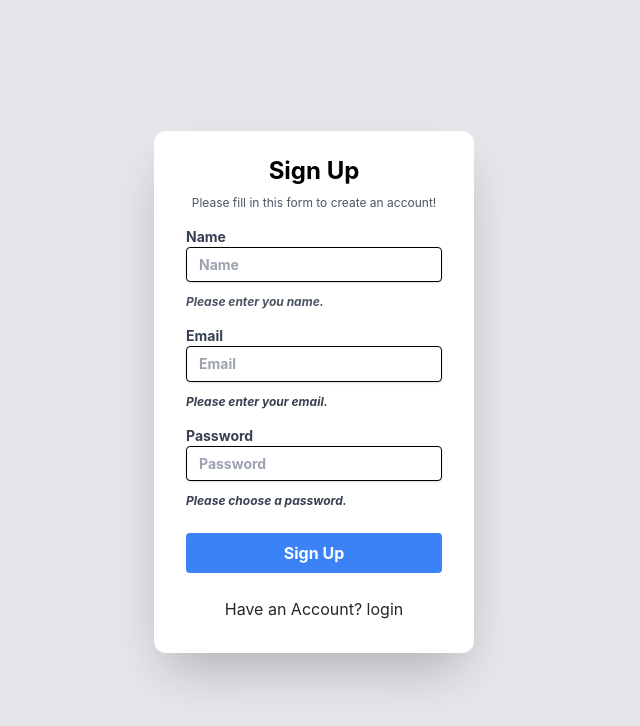
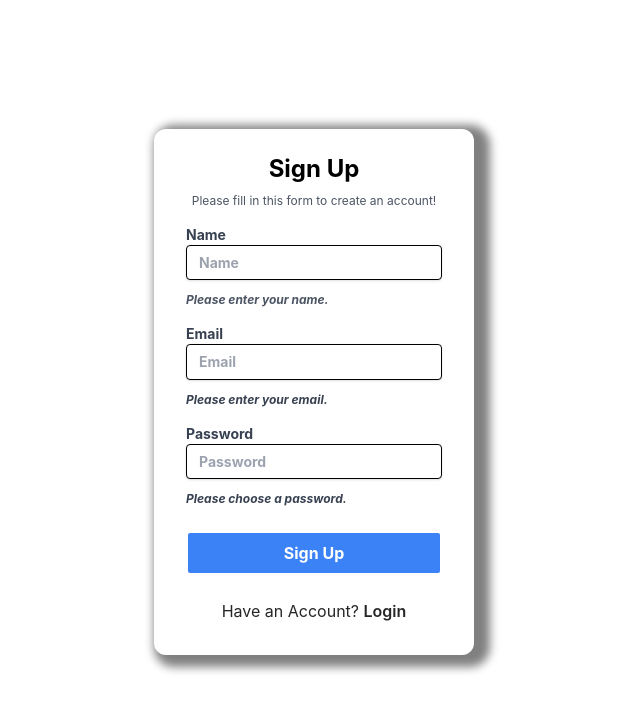
Before and after one commit to lincoln1883/Repairman, a React (Create React App) app: page /register in a window 1280 px wide. Shown: the top 726 px of the page, without its empty margins (326-966 px from the left). Built offline with nearby package versions, Linux system fonts and the light colour scheme; no server answers.

Commit message:
Update register components

```diff
--- a/src/components/auth/Register.jsx
+++ b/src/components/auth/Register.jsx
@@ -2,6 +2,7 @@ import React, { useEffect, useState } from 'react';
 import { Link, useNavigate } from 'react-router-dom';
 import { useDispatch, useSelector } from 'react-redux';
 import { registerUser } from '../../redux/reducers/auth/registerSlice';
+import '../../styles/login.css';
 
 const Register = () => {
   const [name, setName] = useState('');
@@ -11,8 +12,8 @@ const Register = () => {
   const navigate = useNavigate();
   const dispatch = useDispatch();
   const registerStatus = useSelector((state) => state.register.status);
-  const registerError = useSelector((state) => state.login.error);
-  const registerLoading = useSelector((state) => state.login.status === 'loading');
+  const registerError = useSelector((state) => state.register.error);
+  const registerLoading = useSelector((state) => state.register.status === 'loading');
 
   const handleRegister = (e) => {
     e.preventDefault();
@@ -37,17 +38,21 @@ const Register = () => {
   }, [registerStatus, navigate]);
 
   return (
-    <div className="flex flex-col justify-center bg-gray-200 items-center mx-auto h-screen">
+    <div className="flex flex-col justify-center bg-white items-center mx-auto h-screen">
       <div className="w-full max-w-xs">
         <form
-          className="bg-white shadow-2xl w-full rounded-xl px-8 pt-6 pb-8 mb-4"
+          className="bg-white shadow-2xl w-full rounded-xl px-8 pt-6 pb-8 mb-4 boxdecor"
           onSubmit={handleRegister}
         >
-          {registerError && <p className="text-red-500 text-xs italic mb-2">{registerError}</p>}
-          {registerLoading && <p className="text-green-500 text-xs italic mb-2">Loading...</p>}
+
           <div className="mb-4">
             <h1 className="text-center text-2xl font-bold mb-2">Sign Up</h1>
-            <p className="text-center text-gray-600 text-xs">Please fill in this form to create an account!</p>
+            <p className="text-center text-gray-600 text-xs">
+              Please fill in this form to create an account!
+            </p>
+            <p className="text-center text-red-500 font-bold mt-4">
+              {registerStatus === 'failed' && registerError.status.message}
+            </p>
           </div>
           <div className="mb-4">
             <label className="block text-gray-700 text-sm font-bold mb-2" htmlFor="username">
@@ -61,7 +66,7 @@ const Register = () => {
                 value={name}
                 onChange={(e) => setName(e.target.value)}
               />
-              <p className="text-gray-600 text-xs italic">Please enter you name.</p>
+              <p className="text-gray-600 text-xs italic">Please enter your name.</p>
             </label>
           </div>
           <div className="mb-4">
@@ -96,8 +101,14 @@ const Register = () => {
             </label>
           </div>
           <div className="flex items-center justify-between">
-            <button className="bg-blue-500 hover:bg-blue-700 text-white font-bold py-2 px-4 rounded focus:outline-none focus:shadow-outline w-full" type="submit">
-              Sign Up
+            <button
+              className={`bg-blue-500 hover:bg-blue-700 text-white font-bold py-2 px-4 rounded focus:outline-none focus:shadow-outline w-full loginBtn ${
+                registerLoading ? 'cursor-not-allowed' : ''
+              }`}
+              type="submit"
+              disabled={registerLoading}
+            >
+              {registerLoading ? 'Signing Up...' : 'Sign Up'}
             </button>
           </div>
           <p className="mt-6 text-center text-neutral-800">
@@ -105,11 +116,10 @@ const Register = () => {
             {' '}
             <Link
               to="/login"
-              className="text-primary transition duration-150 ease-in-out hover:text-primary-600 focus:text-primary-600 active:text-primary-700 dark:text-primary-400 dark:hover:text-primary-500 dark:focus:text-primary-500 dark:active:text-primary-600"
+              className="text-primary transition duration-150 ease-in-out hover:text-primary-600 focus:text-primary-600 active:text-primary-700 dark:text-primary-400 dark:hover:text-primary-500 dark:focus:text-primary-500 dark:active:text-primary-600 signup"
             >
-              login
-            </Link
-            >
+              Login
+            </Link>
           </p>
         </form>
       </div>
```
